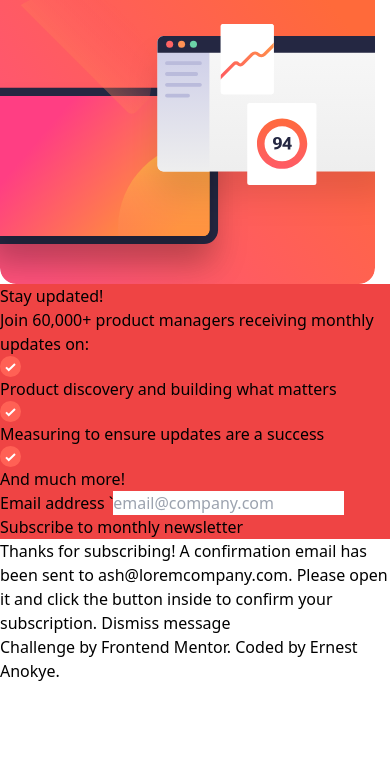
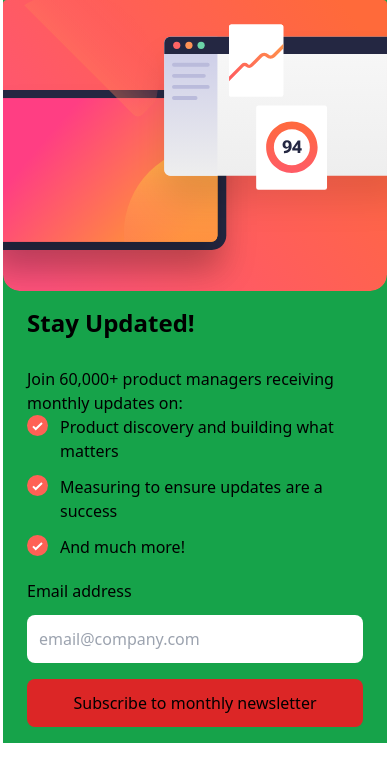
Before and after one commit to iamernesto14/Newsletter_SignUp, a website: page public/index.html in a window 390 px wide. Drawn offline with Linux system fonts and the light colour scheme; files whose address does not match are found by name.

Commit message:
mobile view done

```diff
--- a/public/index.html
+++ b/public/index.html
@@ -12,30 +12,31 @@
 
 
 </head>
-<body>
+<body class="flex flex-col items-center min-h-screen">
 
-  <main>
-    <div>
-      <div><img src="./assets/images/illustration-sign-up-mobile.svg" alt=""></div>
-    </div>
+  <main class="bg-green-600">
 
-    <div class="bg-red-500">
-      <h1>Stay updated!</h1>
-      <div>
-        <p>Join 60,000+ product managers receiving monthly updates on:</p>
-        <ul>
-          <li><img src="./assets/images/icon-list.svg" alt=""> Product discovery and building what matters</li>
-          <li><img src="./assets/images/icon-list.svg" alt=""> Measuring to ensure updates are a success</li>
-          <li><img src="./assets/images/icon-list.svg" alt=""> And much more!</li>
-        </ul>
-      </div>
+    <div class="max-w-sm rounded overflow-hidden">
+      <img class="w-full" src="../assets/images/illustration-sign-up-mobile.svg" alt="Sunset in the mountains">
+      <div class="px-6 py-4 flex flex-col gap-5">
+        <h1 class="font-bold text-2xl mb-2">Stay Updated!</h1>
+        <div>
+          <p>Join 60,000+ product managers receiving monthly updates on:</p>
+          <ul class="flex flex-col gap-3">
+            <li class="flex items-start gap-3"><img src="../assets/images/icon-list.svg" alt=""> Product discovery and building what matters</li>
+            <li class="flex items-start gap-3"><img src="../assets/images/icon-list.svg" alt=""> Measuring to ensure updates are a success</li>
+            <li class="flex items-start gap-3"><img src="../assets/images/icon-list.svg" alt=""> And much more!</li>
+          </ul>
+        </div>
 
-      <div>
         <div>
-          <label for="">Email address</label>
-        `<input type="text" placeholder="email@company.com" required>
+          <div class="flex flex-col mb-4">
+            <label for="">Email address</label>
+            <input type="text" class="p-3 rounded-lg mt-3" placeholder="email@company.com" required>
+          </div>
+          <button class="bg-red-600 text-center w-full rounded-lg px-4 py-3">Subscribe to monthly newsletter</button>
         </div>
-        <button>Subscribe to monthly newsletter</button>
+
       </div>
     </div>
   </main>
@@ -49,19 +50,19 @@
 
 
 
-
+<!--
   Thanks for subscribing!
 
   A confirmation email has been sent to ash@loremcompany.com.
   Please open it and click the button inside to confirm your subscription.
 
-  Dismiss message
+  Dismiss message -->
 
   <!-- Success message end -->
 
-  <div class="attribution">
+  <!-- <div class="attribution">
     Challenge by <a href="https://www.frontendmentor.io?ref=challenge" target="_blank">Frontend Mentor</a>.
     Coded by <a href="#">Ernest Anokye</a>.
-  </div>
+  </div> -->
 </body>
 </html>
```
Also changed, not shown: public/styles.css.
